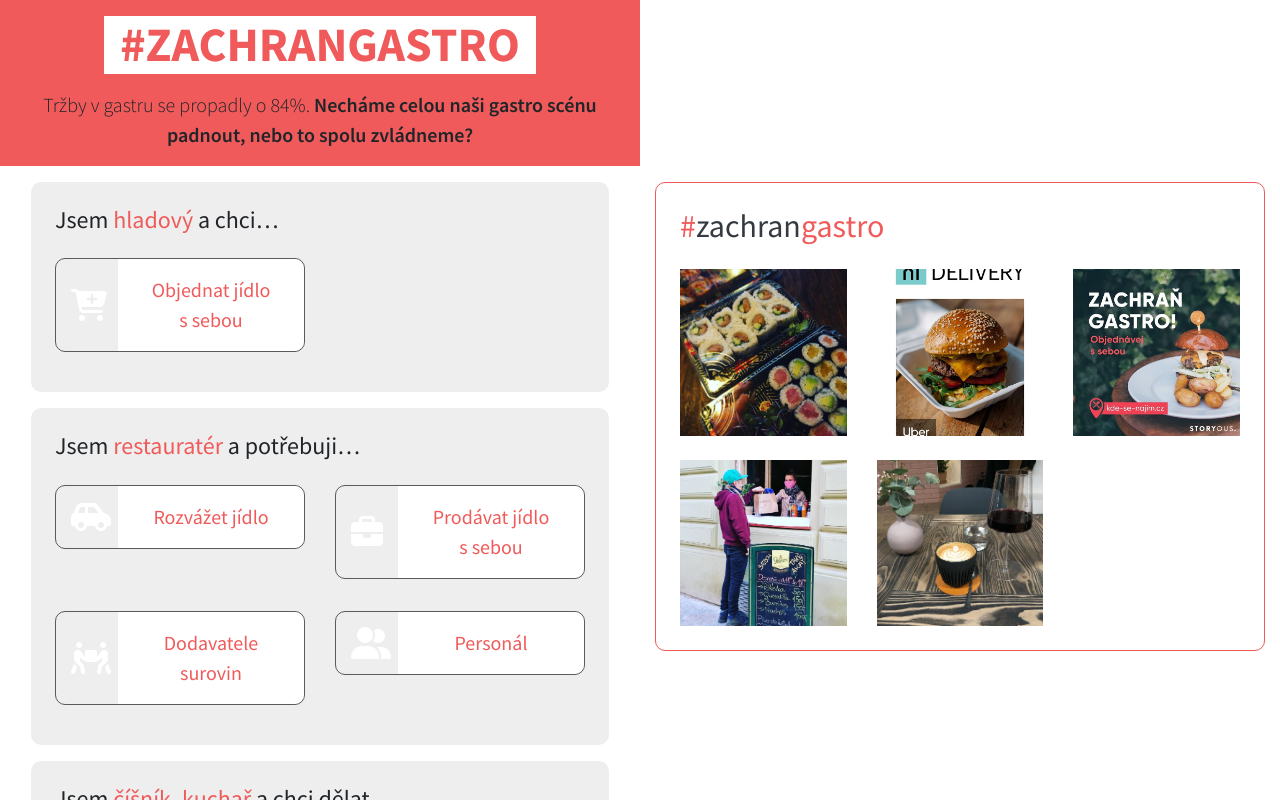
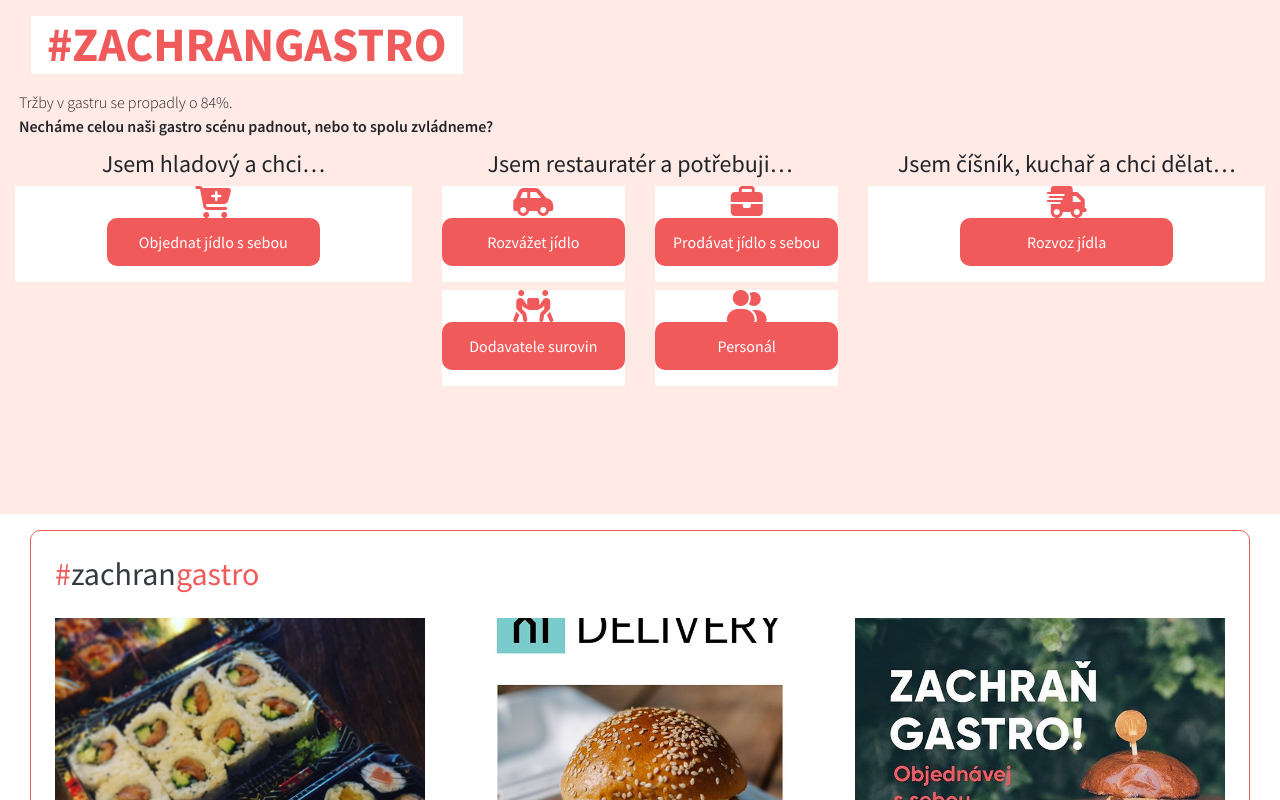
Before and after one commit to Storyous/zachrangastro, a Vue app: page / in a window 1280 px wide. Shown: the top 800 px of the page. Built offline with nearby package versions, Linux system fonts and the light colour scheme.

Commit message:
desin of header + cards with links

```diff
--- a/src/App.vue
+++ b/src/App.vue
@@ -1,10 +1,11 @@
 <template>
   <div id="app" class="container-fluid">
-    <div class="row">
-      <div class="bg-default col text-center">
+    <div class="row bg-pink">
+      <div class="col">
         <h1 class="text-uppercase bg-white text-default">#zachrangastro</h1>
         <p class="text-body">
           Tržby v gastru se propadly o 84%.
+          <br />
           <span class="font-weight-semibold"
             >Necháme celou naši gastro scénu padnout, nebo to spolu
             zvládneme?</span
@@ -35,7 +36,7 @@ export default {
 }
 
 h1 {
-  margin: 1rem auto !important;
+  margin: 1rem 0 1rem 1rem !important;
   padding: 0 1rem !important;
   font-size: 3rem !important;
   font-weight: 700 !important;
@@ -43,8 +44,11 @@ h1 {
 }
 
 p {
-  font-size: 1.25rem;
-  margin: 1rem !important;
+  margin: 0.75rem 0.25rem !important;
+}
+
+.section {
+  padding-bottom: 6rem;
 }
 
 .font-weight-semibold {
--- a/src/components/GoogleForm.vue
+++ b/src/components/GoogleForm.vue
@@ -1,5 +1,5 @@
 <template>
-  <div class="col-xl-6">
+  <div class="col">
     <iframe :style="styles" :src="source" frameborder="0"></iframe>
   </div>
 </template>
--- a/src/components/GuidePost.vue
+++ b/src/components/GuidePost.vue
@@ -1,121 +1,111 @@
 <template>
-  <div class="col-xl-6">
-    <div class="card border-0 row">
-      <div class="col p-4">
-        <h2>Jsem <span class="text-default">hladový</span> a chci…</h2>
+  <section class="row bg-pink section">
+    <div class="col-xl-4 col-md-6 card-wrapper">
+      <h2 class="text-center">Jsem hladový a chci…</h2>
+      <div class="card border-0 d-flex justify-content-between">
+        <div class="icon-section text-center">
+          <i class="fas fa-cart-plus"></i>
+        </div>
         <div class="row">
-          <div class="col-md-6">
+          <div class="col-sm-3" />
           <a
-              class="card-link bg-gray row"
+            class="card-link bg-default col-sm-6"
             href="http://www.kdesenajim.cz"
             target="blank"
           >
-              <div class="icon-section text-center col-3">
-                <i class="fas fa-cart-plus"></i>
-              </div>
-              <div class="text-section bg-white col-9">
-                <p class="text-default text-center">Objednat jídlo s sebou</p>
-              </div>
+            <p class="text-white text-center">Objednat jídlo s sebou</p>
           </a>
-          </div>
-          <!-- <div class="col-md-6">
-            <a class="card-link bg-gray row" href="">
-              <div class="icon-section col-3"><i class="fas fa-car"></i></div>
-              <div class="text-section bg-white col-9">
-                <p class="text-default">Dovézt jídlo</p>
-              </div>
-            </a>
-          </div> -->
+          <div class="col-sm-30" />
         </div>
       </div>
     </div>
 
-    <div class="card border-0 row">
-      <div class="col p-4">
-        <h2>Jsem <span class="text-default">restauratér</span> a potřebuji…</h2>
-        <div class="row">
-          <div class="col-md-6">
+    <div class="col-xl-4 col-md-6 card-wrapper">
+      <h2 class="text-center">Jsem restauratér a potřebuji…</h2>
+      <div class="row mb-2">
+        <div class="col-sm-6 ">
+          <div class="card border-0 d-flex justify-content-between">
+            <div class="icon-section text-center">
+              <i class="fas fa-car-side"></i>
+            </div>
             <a
-              class="card-link bg-gray row"
+              class="card-link bg-default"
               @click="$emit('on-form-selected', 'delivery')"
             >
-              <div class="icon-section text-center col-3">
-                <i class="fas fa-car-side"></i>
-              </div>
-              <div class="text-section bg-white col-9">
-                <p class="text-default text-center">Rozvážet jídlo</p>
-              </div>
+              <p class="text-white text-center">Rozvážet jídlo</p>
             </a>
           </div>
-          <div class="col-md-6">
+        </div>
+
+        <div class="col-sm-6">
+          <div class="card border-0 d-flex justify-content-between">
+            <div class="icon-section text-center">
+              <i class="fas fa-briefcase"></i>
+            </div>
             <a
-              class="card-link bg-gray row"
+              class="card-link bg-default"
               @click="$emit('on-form-selected', 'takeaway')"
             >
-              <div class="icon-section text-center col-3">
-                <i class="fas fa-briefcase"></i>
-              </div>
-              <div class="text-section bg-white col-9">
-                <p class="text-default text-center">Prodávat jídlo s sebou</p>
-              </div>
+              <p class="text-white text-center">Prodávat jídlo s sebou</p>
             </a>
           </div>
-          <div class="col-md-6">
+        </div>
+      </div>
+
+      <div class="row mt-2">
+        <div class="col-sm-6">
+          <div class="card border-0 d-flex justify-content-between">
+            <div class="icon-section text-center ">
+              <i class="fas fa-people-carry"></i>
+            </div>
             <a
-              class="card-link bg-gray row"
+              class="card-link bg-default"
               @click="$emit('on-form-selected', 'supplier')"
             >
-              <div class="icon-section text-center col-3">
-                <i class="fas fa-people-carry"></i>
-              </div>
-              <div class="text-section bg-white col-9">
-                <p class="text-default text-center">Dodavatele surovin</p>
-              </div>
+              <p class="text-white text-center">Dodavatele surovin</p>
             </a>
           </div>
-          <div class="col-md-6">
+        </div>
+
+        <div class="col-sm-6">
+          <div class="card border-0 d-flex justify-content-between">
+            <div class="icon-section text-center">
+              <i class="fas fa-user-friends"></i>
+            </div>
             <a
-              class="card-link bg-gray row"
+              class="card-link bg-default"
               @click="$emit('on-form-selected', 'personnel')"
             >
-              <div class="icon-section text-center col-3">
-                <i class="fas fa-user-friends"></i>
-              </div>
-              <div class="text-section bg-white col-9">
-                <p class="text-default text-center">Personál</p>
-              </div>
+              <p class="text-white text-center">Personál</p>
             </a>
           </div>
         </div>
       </div>
     </div>
 
-    <div class="card border-0 row">
-      <div class="col p-4">
-        <h2>
-          Jsem <span class="text-default">číšník</span>,
-          <span class="text-default">kuchař</span> a chci dělat…
+    <div class="col-xl-4 col-md-6 card-wrapper">
+      <h2 class="text-center">
+        Jsem číšník, kuchař a chci dělat…
       </h2>
+      <div class="card border-0 d-flex justify-content-between">
+        <div class="icon-section text-center">
+          <i class="fas fa-shipping-fast"></i>
+        </div>
         <div class="row">
-          <div class="col-md-6">
+          <div class="col-sm-3" />
           <a
-              class="card-link bg-gray row"
+            class="card-link bg-default col-sm-6"
             @click="$emit('on-form-selected', 'waiter')"
           >
-              <div class="icon-section text-center col-3">
-                <i class="fas fa-shipping-fast"></i>
-              </div>
-              <div class="text-section bg-white col-9">
-                <p class="text-default text-center">
+            <p class="text-white text-center">
               Rozvoz jídla
             </p>
-              </div>
           </a>
+          <div class="col-sm-3" />
         </div>
       </div>
     </div>
-    </div>
-  </div>
+  </section>
 </template>
 
 <script>
@@ -123,53 +113,31 @@ export default {};
 </script>
 
 <style scoped lang="scss">
+.card-wrapper {
+  margin-bottom: 2rem;
+}
+
 .card {
-  background-color: #eeeeee;
-  border-radius: 10px;
-  margin: 1rem;
+  border-radius: 0;
+
+  .icon-section {
+    height: 100%;
+  }
 
   .card-link {
     border-radius: 10px;
-    border: 1px solid #5a5a5a;
-    margin: 1rem 0 1rem 0;
+    margin-bottom: 1rem;
     cursor: pointer;
-
-    .icon-section {
-      border-radius: 10px 0 0 10px;
-    }
-
-    .text-section {
-      border-radius: 0 10px 10px 0;
 
     p {
       margin: 1rem;
       font-weight: 400;
     }
   }
-
-    &:hover {
-      background-color: darken(#5a5a5a, 15%);
-
-      .text-section,
-      .text-section:hover {
-        background-color: #f8f8f8 !important;
-      }
-
-      p,
-      p:hover {
-        color: darken(#d45354, 20%);
-      }
-
-      .fas,
-      .fas:hover {
-        color: #f8f8f8 !important;
-      }
-    }
-  }
 }
 
 .fas {
-  color: white;
+  color: #f05a5a;
   display: flex;
   height: 100%;
 
--- a/src/views/Home.vue
+++ b/src/views/Home.vue
@@ -1,5 +1,5 @@
 <template>
-  <div class="row">
+  <div>
     <guide-post @on-form-selected="onFormSelected" />
     <google-form v-if="showForm" :type="formType" />
     <instagram-feed />
```
Lines whose indentation alone changed are shown as unchanged.
